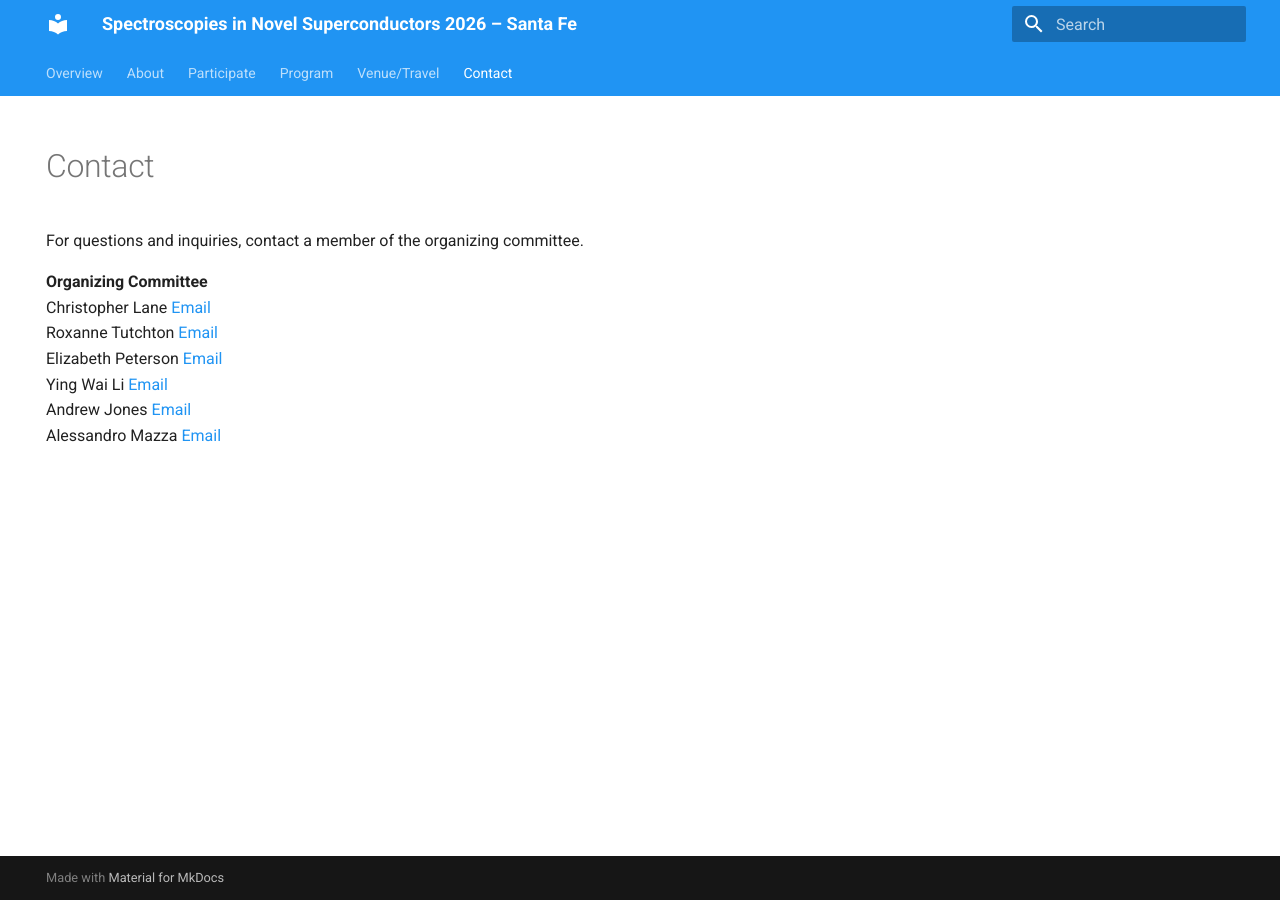
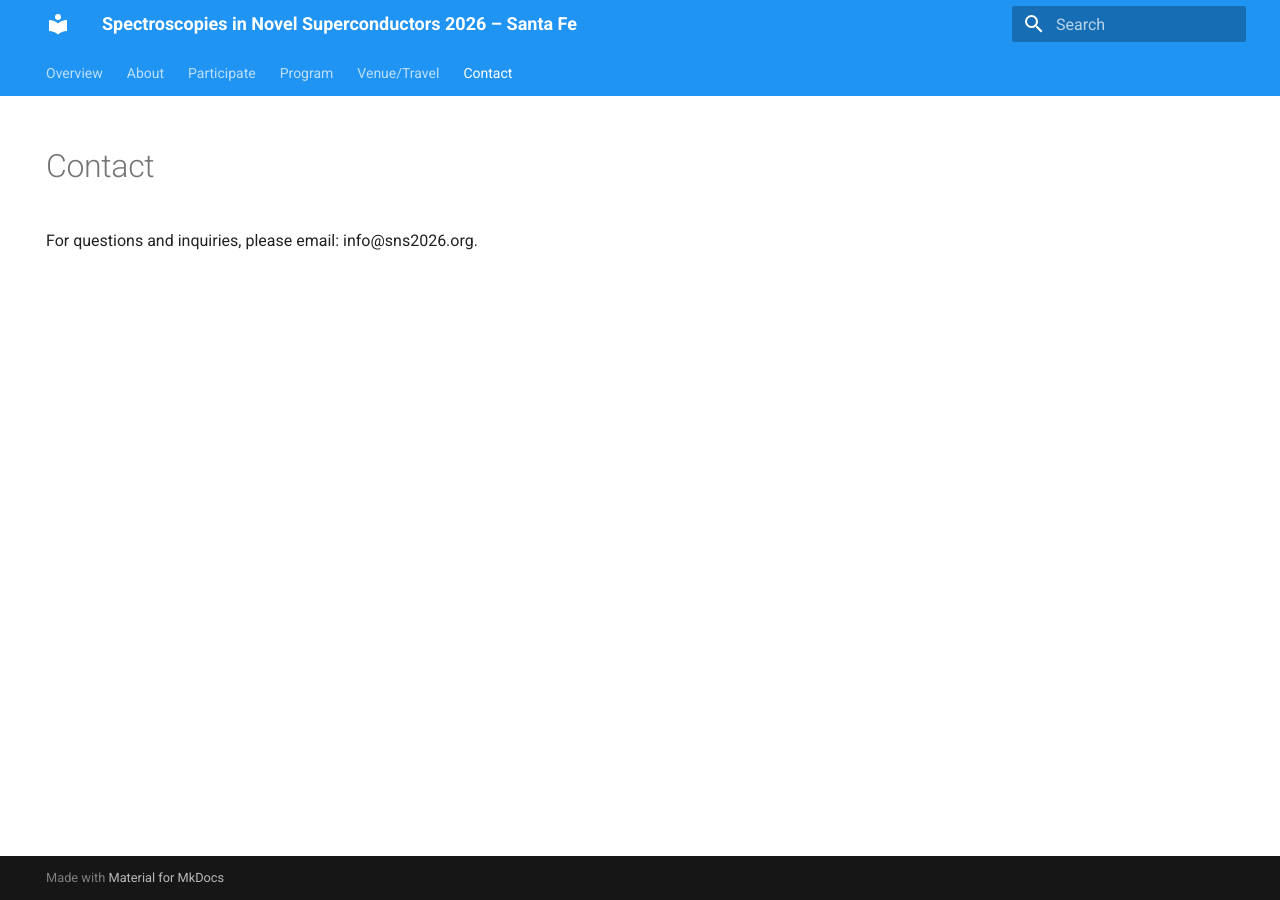
Before and after one commit to SNS2026/SNS2026.github.io, an MkDocs documentation site: the page built from docs/contact.md, in a window 1280 px wide. Built offline with MkDocs 1.6.1 and Material for MkDocs 9.7.7, drawn with Linux system fonts in a browser that asks for light colours.

Commit message:
Update contact.md

```diff
--- a/docs/contact.md
+++ b/docs/contact.md
@@ -5,12 +5,4 @@ hide:
 title: Contact
 ---
 
-For questions and inquiries, contact a member of the organizing committee.
-
-**Organizing Committee**
-<br>Christopher Lane [Email](mailto:laneca@lanl.gov)
-<br>Roxanne Tutchton [Email](mailto:rtutchton@lanl.gov)
-<br>Elizabeth Peterson [Email](mailto:epeterson@lanl.gov)
-<br>Ying Wai Li [Email](mailto:yingwaili@lanl.gov)
-<br>Andrew Jones [Email](mailto:acj@lanl.gov)
-<br>Alessandro Mazza [Email](mailto:armazza@lanl.gov)
+For questions and inquiries, please email: info@sns2026.org.
```
